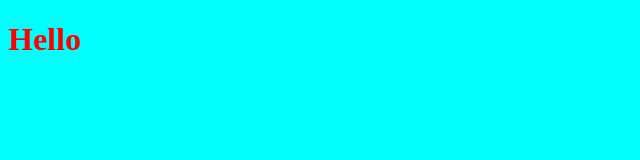
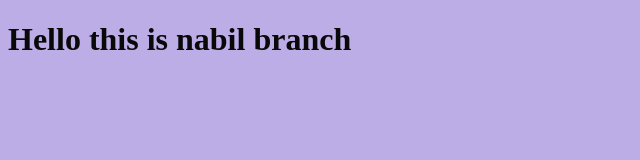
Before and after one commit to MohamedNabilLaravelDev/myPoject, a plain HTML site: page index.html in a window 1280 px wide. Shown: the whole page, without its empty margins (0-640 px from the left). Drawn offline with Linux system fonts and the light colour scheme.

Commit message:
make changes in nabil branch

```diff
--- a/index.html
+++ b/index.html
@@ -8,7 +8,7 @@
 </head>
 <body>
 
-  <h1> Hello </h1>
+  <h1> Hello this is nabil branch </h1>
   <script  src="app.js"></script>
 </body>
 </html>
--- a/style.css
+++ b/style.css
@@ -1,7 +1,7 @@
 h1{
-  color: red;
+  color: rgb(9, 9, 9);
 }
 
 body{
-  background-color: aqua;
+  background-color: rgb(189, 173, 230);
 }
```
